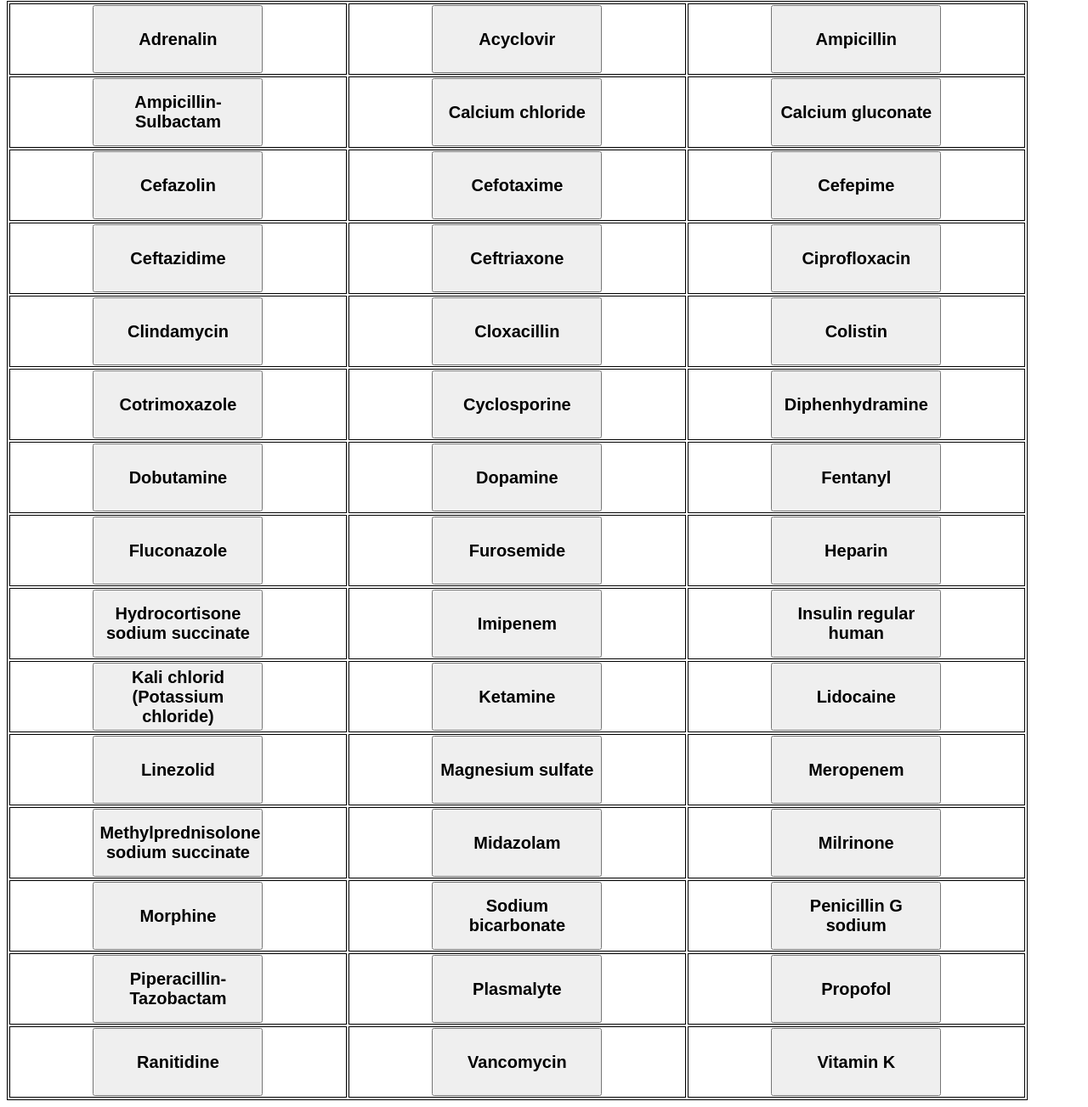
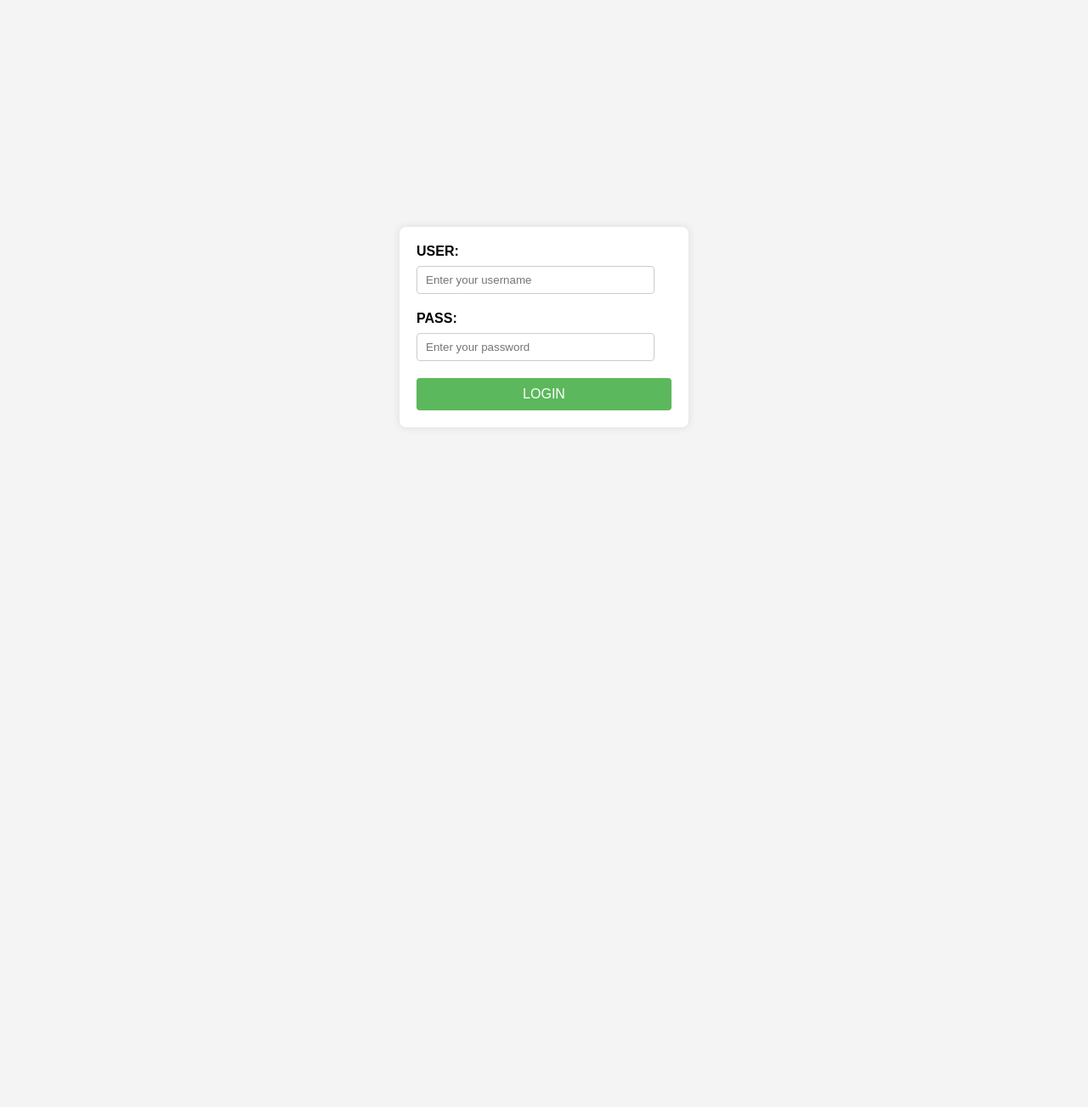
Before and after one commit to ThoNguyen2024/thonguyen2024.github.io, a plain HTML site: page index.html in a window 1280 px wide. Shown: the part 7-1310 px from the top of the page at 85% size. After the commit the page ends 800 px from the top, so only its background shows below. Drawn offline with Linux system fonts and the light colour scheme.

Commit message:
Update index.html

```diff
--- a/index.html
+++ b/index.html
@@ -1,85 +1,156 @@
 <style>
-table,th,td {
-  border:1px solid black;
-  text-align: center;
+body {
+	font-family: Arial, sans-serif;
+	background-color: #f4f4f4;
+	display: flex;
+	justify-content: center;
+	align-items: center;
+	margin: 0;
+}
+#form_id {
+	background: #fff;
+	padding: 20px;
+	border-radius: 8px;
+	box-shadow: 0 0 10px rgba(0, 0, 0, 0.1);
+	width: 300px;
+}
+#form_id label {
+	display: block;
+	margin-bottom: 8px;
+	font-weight: bold;
+}
+#form_id input[type="text"],
+#form_id input[type="password"] {
+	width: calc(100% - 20px);
+	padding: 8px 10px;
+	margin-bottom: 20px;
+	border: 1px solid #ccc;
+	border-radius: 4px;
+	box-sizing: border-box;
+}
+#form_id input[type="button"] {
+	width: 100%;
+	padding: 10px;
+	background-color: #5cb85c;
+	border: none;
+	border-radius: 4px;
+	color: white;
+	font-size: 16px;
+	cursor: pointer;
+}
+#form_id input[type="button"]:hover {
+	background-color: #4cae4c;
+}
+
+#table1 {
+	width: 95%;
+	border-collapse: collapse;
+	display: none;
+	center;
+}
+#table1 td {
+	width: 33.33%;
+}
+#table1 button {
+	height: 100px;
+	width: 100%;
+	font-size: 25px;
+	font-weight: bold;
+	background-color: #4CAF50;
+	color: black;
+	border: none;
+	border-radius: 8px;
+	transition: background-color 0.1s;
+}
+#table1 button:hover {
+	background-color: #45a049;
 }
 </style>
 <body>
-	<table style="width:95%">
+	<div>
+		<form id="form_id" method="post" name="myform">
+			<label for="username">USER:</label>
+			<input type="text" name="username" id="username" placeholder="Enter your username"/>
+			<label for="password">PASS:</label>
+			<input type="password" name="password" id="password" placeholder="Enter your password"/>
+			<input type="button" value="LOGIN" id="submit" onclick="validate()"/>
+		</form>
+	</div>
+	<table id="table1">
 		<tr>
-			<td style="width:30%"><button style="height: 80px;width: 200px;font-size: 20px;font-weight: bold;" id="button1" onclick="Check(1)">Adrenalin</button></td>
-			<td style="width:30%"><button style="height: 80px;width: 200px;font-size: 20px;font-weight: bold;" id="button2" onclick="Check(2)">Acyclovir</button></td>
-			<td style="width:30%"><button style="height: 80px;width: 200px;font-size: 20px;font-weight: bold;" id="button3" onclick="Check(3)">Ampicillin</button></td>
+			<td><button id="button1" onclick="Check(1)">Adrenalin</button></td>
+			<td><button id="button2" onclick="Check(2)">Acyclovir</button></td>
+			<td><button id="button3" onclick="Check(3)">Ampicillin</button></td>
 		</tr>
 		<tr>
-			<td><button style="height: 80px;width: 200px;font-size: 20px;font-weight: bold;" id="button4" onclick="Check(4)">Ampicillin-Sulbactam</button></td>
-			<td><button style="height: 80px;width: 200px;font-size: 20px;font-weight: bold;" id="button5" onclick="Check(5)">Calcium chloride</button></td>
-			<td><button style="height: 80px;width: 200px;font-size: 20px;font-weight: bold;" id="button6" onclick="Check(6)">Calcium gluconate</button></td>
+			<td><button id="button4" onclick="Check(4)">Ampicillin-Sulbactam</button></td>
+			<td><button id="button5" onclick="Check(5)">Calcium chloride</button></td>
+			<td><button id="button6" onclick="Check(6)">Calcium gluconate</button></td>
 		</tr>
 		<tr>
-			<td><button style="height: 80px;width: 200px;font-size: 20px;font-weight: bold;" id="button7" onclick="Check(7)">Cefazolin</button></td>
-			<td><button style="height: 80px;width: 200px;font-size: 20px;font-weight: bold;" id="button8" onclick="Check(8)">Cefotaxime</button></td>
-			<td><button style="height: 80px;width: 200px;font-size: 20px;font-weight: bold;" id="button9" onclick="Check(9)">Cefepime</button></td>
+			<td><button id="button7" onclick="Check(7)">Cefazolin</button></td>
+			<td><button id="button8" onclick="Check(8)">Cefotaxime</button></td>
+			<td><button id="button9" onclick="Check(9)">Cefepime</button></td>
 			</tr>
 		<tr>
-			<td><button style="height: 80px;width: 200px;font-size: 20px;font-weight: bold;" id="button10" onclick="Check(10)">Ceftazidime</button></td>
-			<td><button style="height: 80px;width: 200px;font-size: 20px;font-weight: bold;" id="button11" onclick="Check(11)">Ceftriaxone</button></td>
-			<td><button style="height: 80px;width: 200px;font-size: 20px;font-weight: bold;" id="button12" onclick="Check(12)">Ciprofloxacin</button></td>
+			<td><button id="button10" onclick="Check(10)">Ceftazidime</button></td>
+			<td><button id="button11" onclick="Check(11)">Ceftriaxone</button></td>
+			<td><button id="button12" onclick="Check(12)">Ciprofloxacin</button></td>
 		</tr>
 		<tr>
-			<td><button style="height: 80px;width: 200px;font-size: 20px;font-weight: bold;" id="button13" onclick="Check(13)">Clindamycin</button></td>
-			<td><button style="height: 80px;width: 200px;font-size: 20px;font-weight: bold;" id="button14" onclick="Check(14)">Cloxacillin</button></td>
-			<td><button style="height: 80px;width: 200px;font-size: 20px;font-weight: bold;" id="button15" onclick="Check(15)">Colistin</button></td>
+			<td><button id="button13" onclick="Check(13)">Clindamycin</button></td>
+			<td><button id="button14" onclick="Check(14)">Cloxacillin</button></td>
+			<td><button id="button15" onclick="Check(15)">Colistin</button></td>
 		</tr>
 		<tr>
-			<td><button style="height: 80px;width: 200px;font-size: 20px;font-weight: bold;" id="button16" onclick="Check(16)">Cotrimoxazole</button></td>
-			<td><button style="height: 80px;width: 200px;font-size: 20px;font-weight: bold;" id="button17" onclick="Check(17)">Cyclosporine</button></td>
-			<td><button style="height: 80px;width: 200px;font-size: 20px;font-weight: bold;" id="button18" onclick="Check(18)">Diphenhydramine</button></td>
+			<td><button id="button16" onclick="Check(16)">Cotrimoxazole</button></td>
+			<td><button id="button17" onclick="Check(17)">Cyclosporine</button></td>
+			<td><button id="button18" onclick="Check(18)">Diphenhydramine</button></td>
 		</tr>
 		<tr>
-			<td><button style="height: 80px;width: 200px;font-size: 20px;font-weight: bold;" id="button19" onclick="Check(19)">Dobutamine</button></td>
-			<td><button style="height: 80px;width: 200px;font-size: 20px;font-weight: bold;" id="button20" onclick="Check(20)">Dopamine</button></td>
-			<td><button style="height: 80px;width: 200px;font-size: 20px;font-weight: bold;" id="button21" onclick="Check(21)">Fentanyl</button></td>
+			<td><button id="button19" onclick="Check(19)">Dobutamine</button></td>
+			<td><button id="button20" onclick="Check(20)">Dopamine</button></td>
+			<td><button id="button21" onclick="Check(21)">Fentanyl</button></td>
 		</tr>
 		<tr>
-			<td><button style="height: 80px;width: 200px;font-size: 20px;font-weight: bold;" id="button22" onclick="Check(22)">Fluconazole</button></td>
-			<td><button style="height: 80px;width: 200px;font-size: 20px;font-weight: bold;" id="button23" onclick="Check(23)">Furosemide</button></td>
-			<td><button style="height: 80px;width: 200px;font-size: 20px;font-weight: bold;" id="button24" onclick="Check(24)">Heparin</button></td>
+			<td><button id="button22" onclick="Check(22)">Fluconazole</button></td>
+			<td><button id="button23" onclick="Check(23)">Furosemide</button></td>
+			<td><button id="button24" onclick="Check(24)">Heparin</button></td>
 		</tr>
 		<tr>
-			<td><button style="height: 80px;width: 200px;font-size: 20px;font-weight: bold;" id="button25" onclick="Check(25)">Hydrocortisone sodium succinate</button></td>
-			<td><button style="height: 80px;width: 200px;font-size: 20px;font-weight: bold;" id="button26" onclick="Check(26)">Imipenem</button></td>
-			<td><button style="height: 80px;width: 200px;font-size: 20px;font-weight: bold;" id="button27" onclick="Check(27)">Insulin regular human</button></td>
+			<td><button id="button25" onclick="Check(25)">Hydrocortisone sodium succinate</button></td>
+			<td><button id="button26" onclick="Check(26)">Imipenem</button></td>
+			<td><button id="button27" onclick="Check(27)">Insulin regular human</button></td>
 		</tr>
 		<tr>
-			<td><button style="height: 80px;width: 200px;font-size: 20px;font-weight: bold;" id="button28" onclick="Check(28)">Kali chlorid (Potassium chloride)</button></td>
-			<td><button style="height: 80px;width: 200px;font-size: 20px;font-weight: bold;" id="button29" onclick="Check(29)">Ketamine</button></td>
-			<td><button style="height: 80px;width: 200px;font-size: 20px;font-weight: bold;" id="button30" onclick="Check(30)">Lidocaine</button></td>
+			<td><button id="button28" onclick="Check(28)">Kali chlorid (Potassium chloride)</button></td>
+			<td><button id="button29" onclick="Check(29)">Ketamine</button></td>
+			<td><button id="button30" onclick="Check(30)">Lidocaine</button></td>
 		</tr>
 		<tr>
-			<td><button style="height: 80px;width: 200px;font-size: 20px;font-weight: bold;" id="button31" onclick="Check(31)">Linezolid</button></td>
-			<td><button style="height: 80px;width: 200px;font-size: 20px;font-weight: bold;" id="button32" onclick="Check(32)">Magnesium sulfate</button></td>
-			<td><button style="height: 80px;width: 200px;font-size: 20px;font-weight: bold;" id="button33" onclick="Check(33)">Meropenem</button></td>
+			<td><button id="button31" onclick="Check(31)">Linezolid</button></td>
+			<td><button id="button32" onclick="Check(32)">Magnesium sulfate</button></td>
+			<td><button id="button33" onclick="Check(33)">Meropenem</button></td>
 		</tr>
 		<tr>
-			<td><button style="height: 80px;width: 200px;font-size: 20px;font-weight: bold;" id="button34" onclick="Check(34)">Methylprednisolone sodium succinate</button></td>
-			<td><button style="height: 80px;width: 200px;font-size: 20px;font-weight: bold;" id="button35" onclick="Check(35)">Midazolam</button></td>
-			<td><button style="height: 80px;width: 200px;font-size: 20px;font-weight: bold;" id="button36" onclick="Check(36)">Milrinone</button></td>
+			<td><button id="button34" onclick="Check(34)">Methylprednisolone sodium succinate</button></td>
+			<td><button id="button35" onclick="Check(35)">Midazolam</button></td>
+			<td><button id="button36" onclick="Check(36)">Milrinone</button></td>
 		</tr>
 		<tr>
-			<td><button style="height: 80px;width: 200px;font-size: 20px;font-weight: bold;" id="button37" onclick="Check(37)">Morphine</button></td>
-			<td><button style="height: 80px;width: 200px;font-size: 20px;font-weight: bold;" id="button38" onclick="Check(38)">Sodium bicarbonate</button></td>
-			<td><button style="height: 80px;width: 200px;font-size: 20px;font-weight: bold;" id="button39" onclick="Check(39)">Penicillin G sodium</button></td>
+			<td><button id="button37" onclick="Check(37)">Morphine</button></td>
+			<td><button id="button38" onclick="Check(38)">Sodium bicarbonate</button></td>
+			<td><button id="button39" onclick="Check(39)">Penicillin G sodium</button></td>
 		</tr>
 		<tr>
-			<td><button style="height: 80px;width: 200px;font-size: 20px;font-weight: bold;" id="button40" onclick="Check(40)">Piperacillin-Tazobactam</button></td>
-			<td><button style="height: 80px;width: 200px;font-size: 20px;font-weight: bold;" id="button41" onclick="Check(41)">Plasmalyte</button></td>
-			<td><button style="height: 80px;width: 200px;font-size: 20px;font-weight: bold;" id="button42" onclick="Check(42)">Propofol</button></td>
+			<td><button id="button40" onclick="Check(40)">Piperacillin-Tazobactam</button></td>
+			<td><button id="button41" onclick="Check(41)">Plasmalyte</button></td>
+			<td><button id="button42" onclick="Check(42)">Propofol</button></td>
 		</tr>
 		<tr>
-			<td><button style="height: 80px;width: 200px;font-size: 20px;font-weight: bold;" id="button43" onclick="Check(43)">Ranitidine</button></td>
-			<td><button style="height: 80px;width: 200px;font-size: 20px;font-weight: bold;" id="button44" onclick="Check(44)">Vancomycin</button></td>
-			<td><button style="height: 80px;width: 200px;font-size: 20px;font-weight: bold;" id="button45" onclick="Check(45)">Vitamin K</button></td>
+			<td><button id="button43" onclick="Check(43)">Ranitidine</button></td>
+			<td><button id="button44" onclick="Check(44)">Vancomycin</button></td>
+			<td><button id="button45" onclick="Check(45)">Vitamin K</button></td>
 		</tr>
 	</table>
 </body>
@@ -151,4 +222,34 @@ table,th,td {
 			document.getElementById(buttonId).style.backgroundColor = colors[config[i]];
 		}
 	}
+
+	var attempt = 4; // Variable to count number of attempts.
+	// Below function Executes on click of login button.
+	function validate()
+	{
+		var username = document.getElementById("username").value;
+		var password = document.getElementById("password").value;
+		var validUserName = ["tuongvivi", "suongsuong", "hanhan"];
+		var validPassword = ["tuongvivi", "suongsuong", "hanhan"];
+		if (validUserName.includes(username) && validPassword.includes(password))
+		{
+			alert("Login successfully");
+			document.getElementById("form_id").style.display = 'none';
+			document.getElementById("table1").style.display='block';
+			return false;
+		}
+		else
+		{
+			attempt--; // Decrementing by one.
+			alert("You have left " + attempt + " attempt;");
+			// Disabling fields after 3 attempts.
+			if (attempt == 0)
+			{
+				document.getElementById("username").disabled = true;
+				document.getElementById("password").disabled = true;
+				document.getElementById("submit").disabled = true;
+				return false;
+			}
+		}
+    }
 </script>
```
